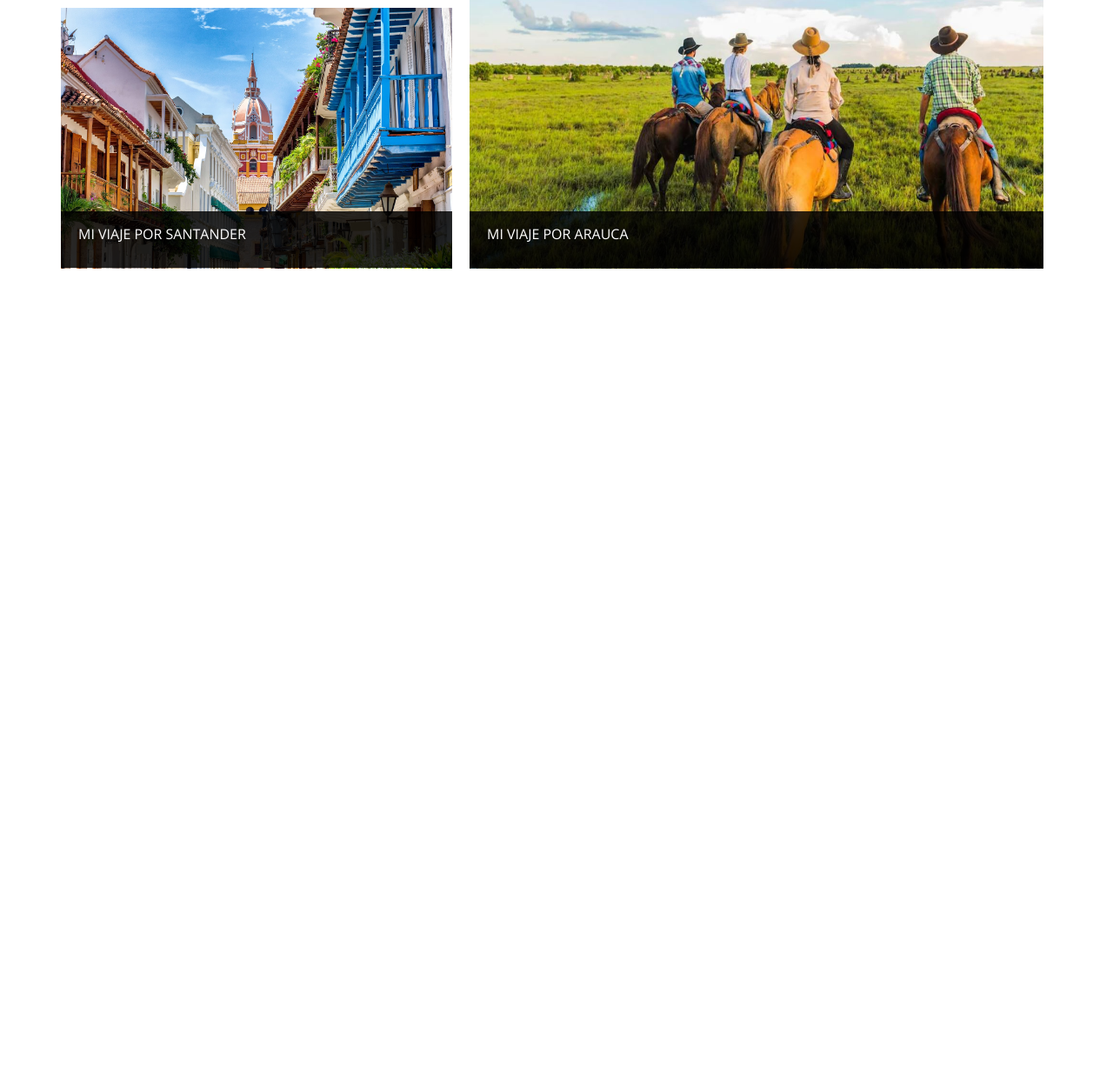
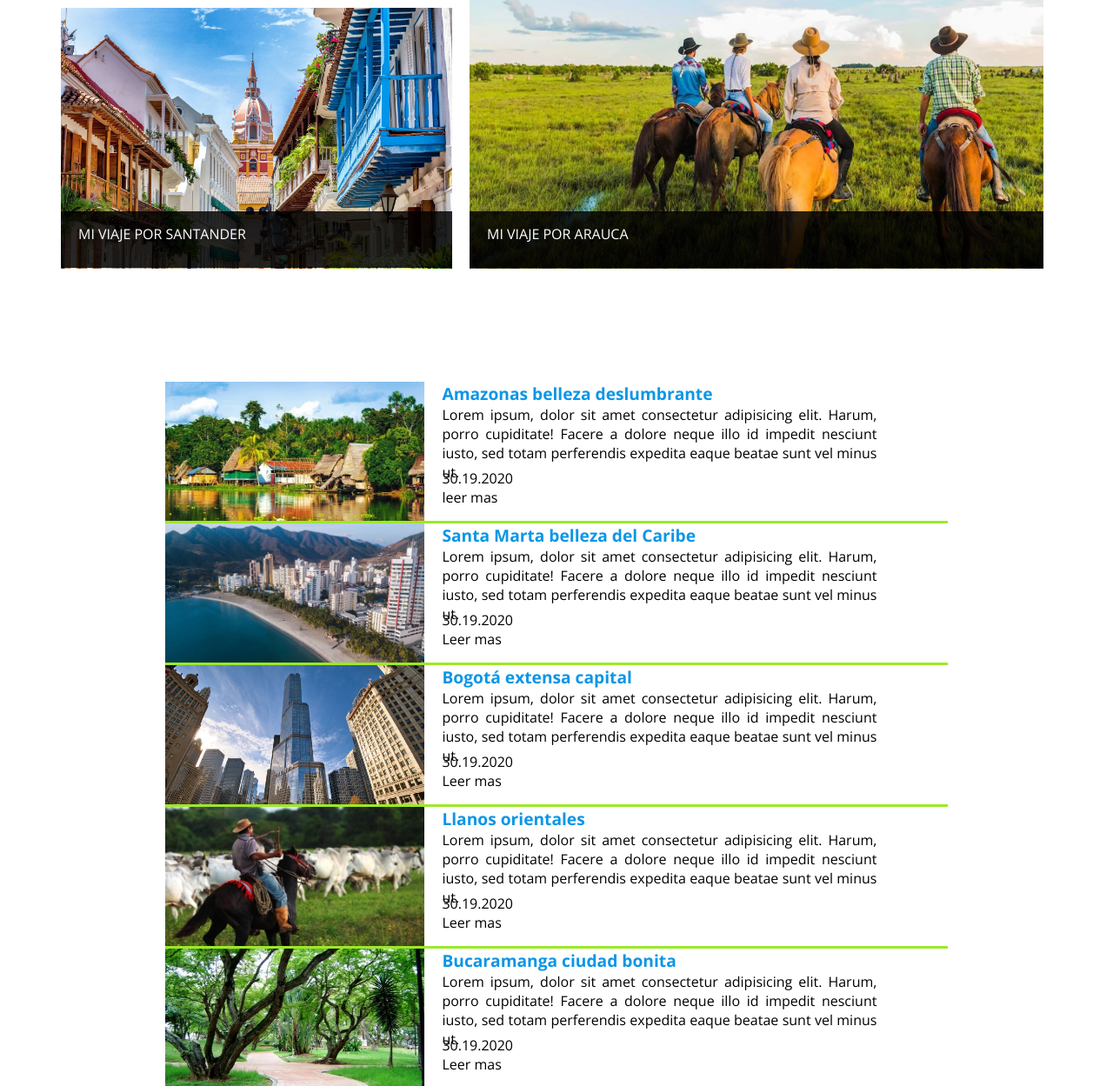
Before and after one commit to MajoPino/Simulacro-prueba, a plain HTML site: page index.html in a window 1280 px wide. Shown: the part 861-2110 px from the top of the page at 87% size. Before the commit the page ends 1225 px from the top, so only its background shows below. Drawn offline with nearby package versions, Linux system fonts and the light colour scheme.

Commit message:
Sección viajes-list

```diff
--- a/index.html
+++ b/index.html
@@ -6,6 +6,7 @@ fecha: 03/04/2024
 
 <!DOCTYPE html>
 <html lang="es">
+
 <head>
     <meta charset="UTF-8">
     <meta name="viewport" content="width=device-width, initial-scale=1.0">
@@ -19,10 +20,13 @@ fecha: 03/04/2024
 
     <title>Colombia Travel</title>
 </head>
+
 <body>
     <header>
         <nav class="navbar">
-            <a class="logo" href=""><img src="./public/img/logo.png" alt="logo"><h1>Colombia Travel</h1></a>
+            <a class="logo" href=""><img src="./public/img/logo.png" alt="logo">
+                <h1>Colombia Travel</h1>
+            </a>
             <section class="redes">
                 <a href="https://www.facebook.com/?locale=es_LA" target="_blank"><i class="bi bi-facebook"></i></a>
                 <a href="https://www.instagram.com/" target="_blank"><i class="bi bi-instagram"></i></a>
@@ -41,39 +45,115 @@ fecha: 03/04/2024
             <article>
                 <div class="magdalena-div">
                     <figure><img class="magdalena-img" src="./public/img/santamarta.jpeg" alt="magdalena"></figure>
-                    <figcaption><h4>MI VIAJE POR MAGDALENA</h4></figcaption>
+                    <figcaption>
+                        <h4>MI VIAJE POR MAGDALENA</h4>
+                    </figcaption>
                 </div>
                 <div class="santander-div">
                     <figure><img class="santander-img" src="./public/img/Santander.jpg" alt="santander"></figure>
-                    <figcaption><h4>MI VIAJE POR SANTANDER</h4></figcaption>
+                    <figcaption>
+                        <h4>MI VIAJE POR SANTANDER</h4>
+                    </figcaption>
                 </div>
             </article>
             <article class="viajes-right">
                 <div class="antioquia-div">
                     <figure><img class="antioquia-img" src="./public/img/antioquia.jpg" alt="antioquia"></figure>
-                    <figcaption><h4>MI VIAJE POR ANTIOQUIA</h4></figcaption>
+                    <figcaption>
+                        <h4>MI VIAJE POR ANTIOQUIA</h4>
+                    </figcaption>
                 </div>
                 <div class="amazonas-div">
                     <figure><img class="amazonas-img" src="./public/img/Amazonas.jpg" alt="amazonas"></figure>
-                    <figcaption><h4>MI VIAJE POR AMAZONAS</h4></figcaption>
+                    <figcaption>
+                        <h4>MI VIAJE POR AMAZONAS</h4>
+                    </figcaption>
                 </div>
                 <div class="arauca-div">
                     <figure><img class="arauca-img" src="./public/img/arauca2.jpg" alt="arauca"></figure>
-                    <figcaption><h4>MI VIAJE POR ARAUCA</h4></figcaption>
+                    <figcaption>
+                        <h4>MI VIAJE POR ARAUCA</h4>
+                    </figcaption>
                 </div>
             </article>
         </section>
-        <section>
+        <section class="viajes-list">
             <article class="viajes-scroll">
-                <div></div>
-                <div></div>
-                <div></div>
-                <div></div>
-                <div></div>
+                <div class="scroll-item">
+                    <figure><img src="./public/img/Amazonas.jpg" alt="amazonas"></figure>
+                    <figcaption>
+                        <h5>Amazonas belleza deslumbrante</h5>
+                        <p>Lorem ipsum, dolor sit amet consectetur adipisicing elit. Harum, porro cupiditate! Facere a
+                            dolore neque illo id impedit nesciunt iusto, sed totam perferendis expedita eaque beatae
+                            sunt vel minus ut.</p>
+                    </figcaption>
+                    <div><p>30.19.2020</p><p>leer mas</p></div>
+                </div>
+            </article>
+            <article class="viajes-scroll">
+                <div class="scroll-item">
+                    <figure><img src="./public/img/santamarta2.jpg" alt="santamarta2"></figure>
+                    <figcaption>
+                        <h5>Santa Marta belleza del Caribe</h5>
+                        <p>Lorem ipsum, dolor sit amet consectetur adipisicing elit. Harum, porro cupiditate! Facere a
+                            dolore neque illo id impedit nesciunt iusto, sed totam perferendis expedita eaque beatae
+                            sunt vel minus ut.</p>
+                    </figcaption>
+                    <div><p>30.19.2020</p><p>Leer mas</p></div>
+                </div>
+            </article>
+            <article class="viajes-scroll">
+                <div class="scroll-item">
+                    <figure><img src="./public/img/edificios-en-ciudad_1280x720_xtrafondos.com.jpg" alt="bogota"></figure>
+                    <figcaption>
+                        <h5>Bogotá extensa capital</h5>
+                        <p>Lorem ipsum, dolor sit amet consectetur adipisicing elit. Harum, porro cupiditate! Facere a
+                            dolore neque illo id impedit nesciunt iusto, sed totam perferendis expedita eaque beatae
+                            sunt vel minus ut.</p>
+                    </figcaption>
+                    <div><p>30.19.2020</p><p>Leer mas</p></div>
+                </div>
+            </article>
+            <article class="viajes-scroll">
+                <div class="scroll-item">
+                    <figure><img src="./public/img/arauca3.jpg" alt="llanos"></figure>
+                    <figcaption>
+                        <h5>Llanos orientales</h5>
+                        <p>Lorem ipsum, dolor sit amet consectetur adipisicing elit. Harum, porro cupiditate! Facere a
+                            dolore neque illo id impedit nesciunt iusto, sed totam perferendis expedita eaque beatae
+                            sunt vel minus ut.</p>
+                    </figcaption>
+                    <div><p>30.19.2020</p><p>Leer mas</p></div>
+                </div>
+            </article>
+            <article class="viajes-scroll">
+                <div class="scroll-item">
+                    <figure><img src="./public/img/bmanga.jpg" alt="bmanga"></figure>
+                    <figcaption>
+                        <h5>Bucaramanga ciudad bonita</h5>
+                        <p>Lorem ipsum, dolor sit amet consectetur adipisicing elit. Harum, porro cupiditate! Facere a
+                            dolore neque illo id impedit nesciunt iusto, sed totam perferendis expedita eaque beatae
+                            sunt vel minus ut.</p>
+                    </figcaption>
+                    <div><p>30.19.2020</p><p>Leer mas</p></div>
+                </div>
+            </article>
+            <article class="viajes-scroll">
+                <div class="scroll-item">
+                    <figure><img src="./public/img/olas-en-la-playa-al-atardecer_1280x720_xtrafondos.com.jpg" alt="cartagena"></figure>
+                    <figcaption>
+                        <h5>Cartagena paraíso tropical</h5>
+                        <p>Lorem ipsum, dolor sit amet consectetur adipisicing elit. Harum, porro cupiditate! Facere a
+                            dolore neque illo id impedit nesciunt iusto, sed totam perferendis expedita eaque beatae
+                            sunt vel minus ut.</p>
+                    </figcaption>
+                    <div><p>30.19.2020</p><p>Leer mas</p></div>
+                </div>
             </article>
             <article></article>
         </section>
     </main>
     <footer></footer>
 </body>
+
 </html>
--- a/src/styles/style.css
+++ b/src/styles/style.css
@@ -2,187 +2,260 @@
 @import url('https://fonts.googleapis.com/css2?family=Chewy&family=Open+Sans:ital,wght@0,300..800;1,300..800&display=swap');
 @import url("https://cdn.jsdelivr.net/npm/bootstrap-icons@1.11.3/font/bootstrap-icons.min.css");
 
-*{
+* {
     margin: 0;
     padding: 0;
     box-sizing: border-box;
 }
+
 .chewy-regular {
     font-family: "Chewy", system-ui;
     font-weight: 400;
     font-style: normal;
-  }
-header{
+}
+
+header {
     height: 350px;
     width: 100vw;
     background-image: url(../../public/img/Mis\ viajes\ \(4\).png);
     background-repeat: no-repeat;
     background-size: 100%;
 }
-.navbar{
+
+.navbar {
     background-color: #00000083;
     padding: 5px;
     display: flex;
     justify-content: space-between;
     align-items: center;
 }
-.logo{
+
+.logo {
     text-decoration: none;
     color: white;
     font-family: "Chewy", system-ui;
     font-size: large;
     display: flex;
     align-items: center;
-    & img{
+
+    & img {
         height: 60px;
     }
 }
-.redes{
-    & a{
+
+.redes {
+    & a {
         margin-right: 10px;
         color: white;
     }
 }
-.others{
-    & i{
+
+.others {
+    & i {
         margin-right: 20px;
         color: white;
     }
 }
-body{
+
+body {
     max-width: 2000px;
 }
-main{
+
+main {
     max-width: 2000px;
     display: flex;
     justify-content: center;
     padding-top: 50px;
 }
-.mis-viajes{
+
+.mis-viajes {
     max-width: 1140px;
     max-height: 775px;
     display: flex;
     margin-bottom: 50px;
+    position: absolute;
 }
-.magdalena-div{
+
+.magdalena-div {
     overflow: hidden;
     width: 450px;
     height: 450px;
     margin-right: 20px;
-    & figcaption{
+
+    & figcaption {
         height: 65px;
         padding-left: 20px;
         padding-top: 15px;
         position: relative;
         bottom: 70px;
         background-color: #000000d3;
-        & h4{
+
+        & h4 {
             color: white;
             font-family: "Open Sans", sans-serif;
             font-weight: 300;
         }
     }
 }
-.magdalena-img{
+
+.magdalena-img {
     height: 450px;
     width: 670px;
 }
-.santander-div{
+
+.santander-div {
     margin-top: 20px;
     margin-bottom: 20px;
     overflow: hidden;
     width: 450px;
     height: 300px;
-    & figcaption{
+
+    & figcaption {
         height: 65px;
         padding-left: 20px;
         padding-top: 15px;
         position: relative;
         bottom: 70px;
         background-color: #000000d3;
-        & h4{
+
+        & h4 {
             color: white;
             font-family: "Open Sans", sans-serif;
             font-weight: 300;
         }
     }
 }
-.santander-img{
+
+.santander-img {
     width: 450px;
 }
-.viajes-right{
+
+.viajes-right {
     display: flex;
 }
-.antioquia-div{
+
+.antioquia-div {
     overflow: hidden;
     width: 320px;
     height: 320px;
     margin-bottom: 20px;
     margin-right: 20px;
-    & figcaption{
+
+    & figcaption {
         height: 65px;
         padding-left: 20px;
         padding-top: 15px;
         position: relative;
         bottom: 70px;
         background-color: #000000d3;
-        & h4{
+
+        & h4 {
             color: white;
             font-family: "Open Sans", sans-serif;
             font-weight: 300;
         }
     }
 }
-.antioquia-img{
+
+.antioquia-img {
     height: 320px;
     width: 400px;
 }
 
-.amazonas-div{
+.amazonas-div {
     overflow: hidden;
     width: 320px;
     height: 320px;
     margin-bottom: 20px;
-    & figcaption{
+
+    & figcaption {
         height: 65px;
         padding-left: 20px;
         padding-top: 15px;
         position: relative;
         bottom: 70px;
         background-color: #000000d3;
-        & h4{
+
+        & h4 {
             color: white;
             font-family: "Open Sans", sans-serif;
             font-weight: 300;
         }
     }
 }
-.amazonas-img{
+
+.amazonas-img {
     height: 320px;
     width: 400px;
 }
-.arauca-div{
+
+.arauca-div {
     overflow: hidden;
     position: relative;
     right: 660px;
     top: 340px;
     width: 660px;
     height: 430px;
-    & figcaption{
+
+    & figcaption {
         height: 65px;
         padding-left: 20px;
         padding-top: 15px;
         position: relative;
         bottom: 70px;
         background-color: #000000d3;
-        & h4{
+
+        & h4 {
             color: white;
             font-family: "Open Sans", sans-serif;
             font-weight: 300;
         }
     }
 }
-.arauca-img{
+
+.arauca-img {
     width: 660px;
     height: 430px;
 }
+
+.viajes-list {
+    width: 900px;
+    height: 810px;
+    overflow: scroll;
+    position: absolute;
+    top: 1300px;
+}
+
+.scroll-item {
+    display: flex;
+    border-bottom: 3px solid #9ce928;
+    font-family: "Open Sans", sans-serif;
+    font-weight: 300;
+
+    & figure {
+        height: 160px;
+        overflow: hidden;
+        margin-right: 20px;
+
+        & img {
+            height: 200px;
+            width: 300px;
+        }
+    }
+
+    & figcaption {
+        & h5{
+            color: #0c96e6;
+            font-size: larger;
+        }
+        & p{
+            text-align: justify;
+            width: 500px;
+        }
+    }
+    & div{
+        position: relative;
+        right: 500px;
+        top: 100px;
+    }
+}
```
